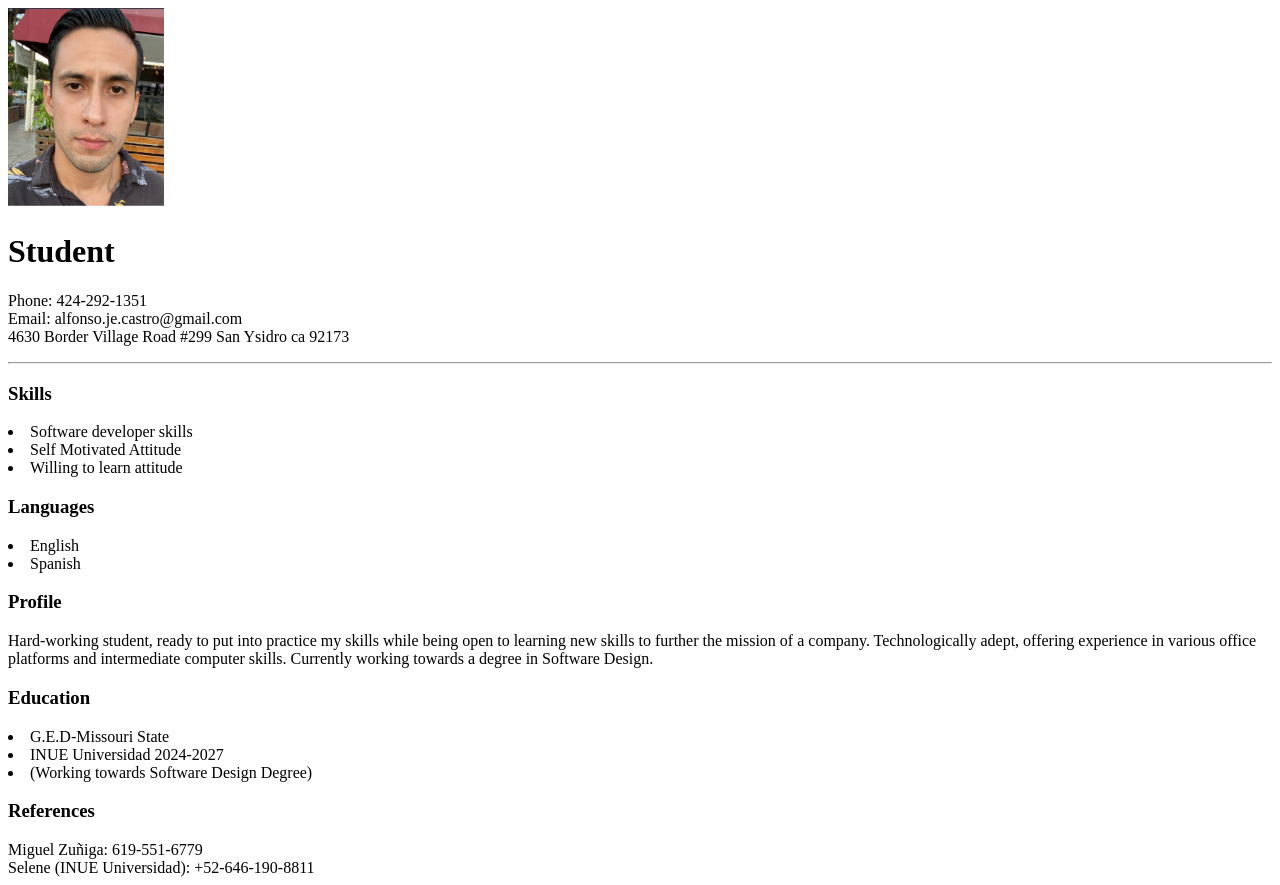
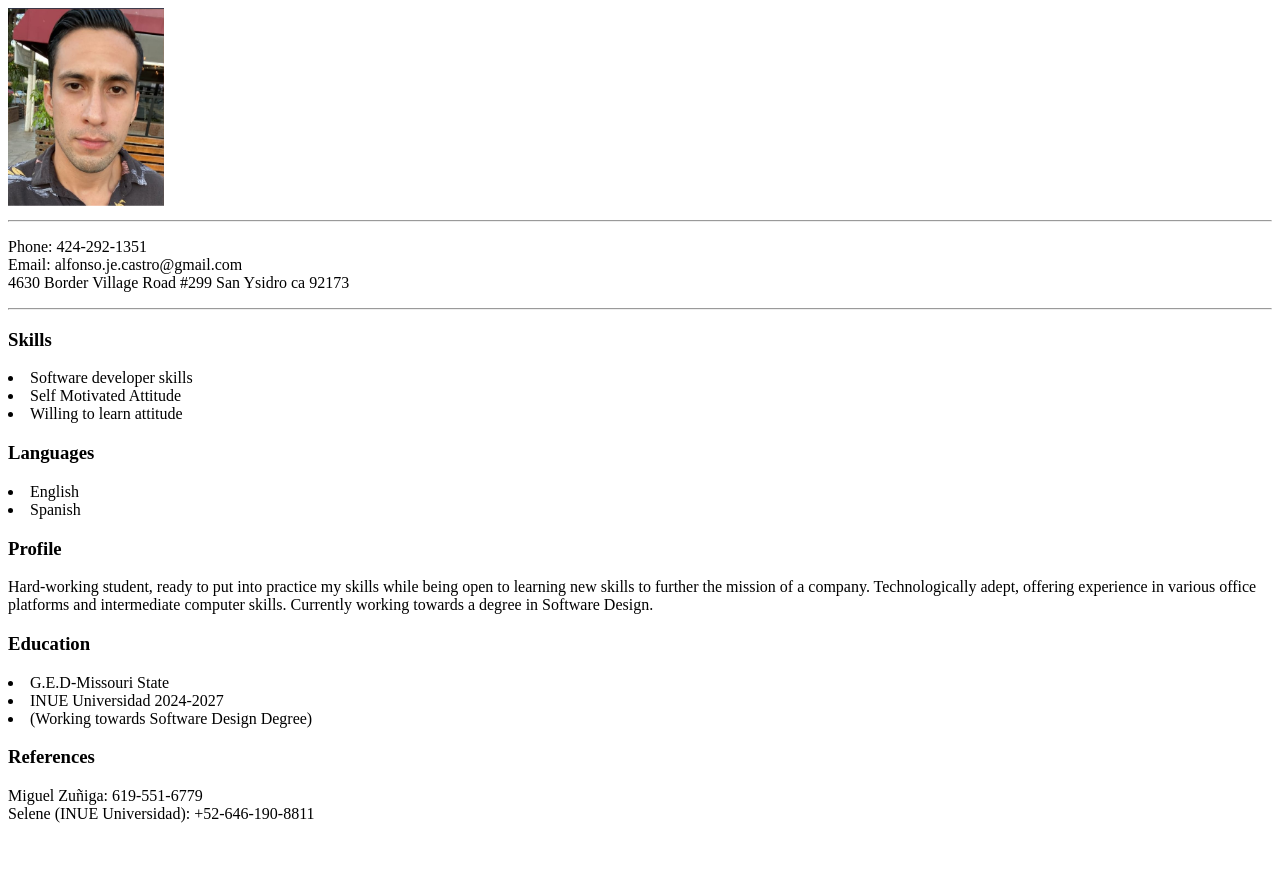
Before and after one commit to alfonsocastrojesus/my-resume, a plain HTML site: page index.html in a window 1280 px wide. After the commit the page ends 831 px from the top, so only its background shows below. Drawn offline with Linux system fonts and the light colour scheme.

Commit message:
Student
i deleted the the h1 for student

```diff
--- a/index.html
+++ b/index.html
@@ -7,7 +7,7 @@
 </head>
 <body>
 <img src="../my-resume/picture,resume.PNG" alt="foto" height="200">
-<h1>Student</h1>
+<hr>
 <p>Phone: 424-292-1351<br>
 
 Email: alfonso.je.castro@gmail.com<br> 4630 Border Village Road #299
```
